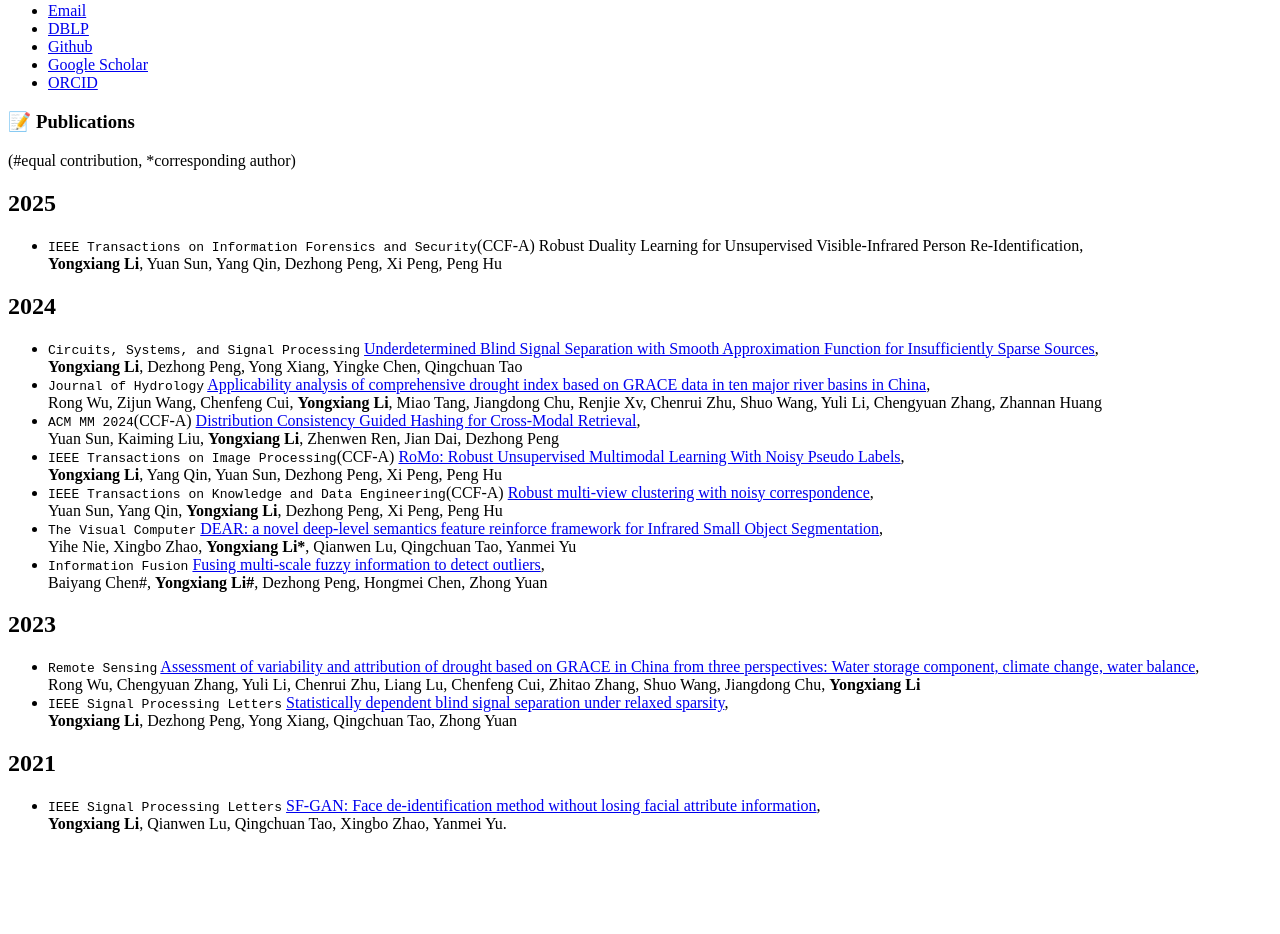
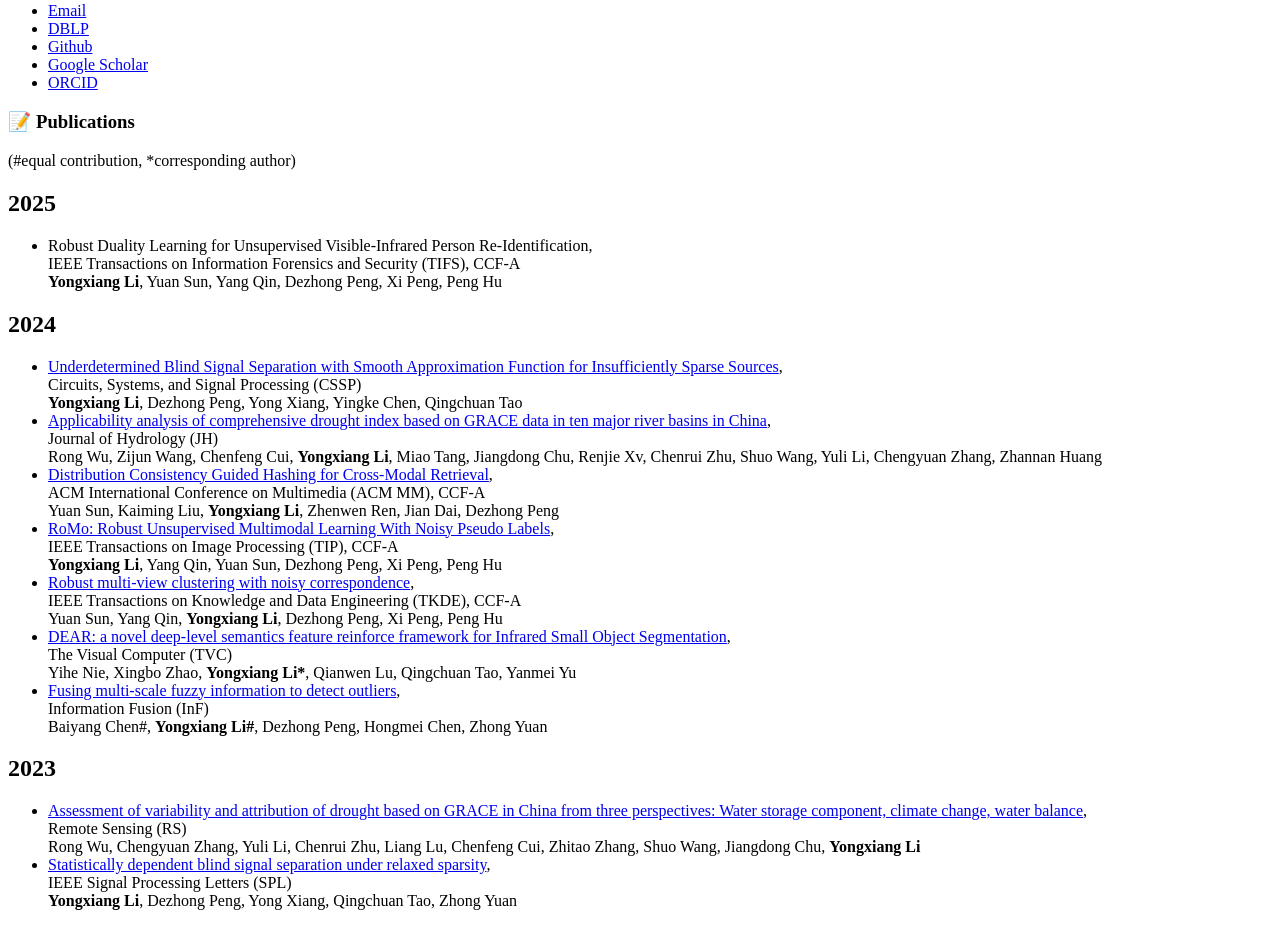
Before and after one commit to LYXRhythm/liyongxiang.github.io, a Jekyll site: the page built from _pages/includes/pub.md, in a window 1280 px wide and 1400 px high, scrolled down 284 px. Shown: the part 353-1287 px from the top of the window. Built offline with Jekyll 4.4.1, drawn with Linux system fonts in a browser that asks for light colours; our own code applies the rules of GitHub Pages for plain Markdown files; before the commit the page ends 1486 px from its top, so only the background shows below that; some of the changed text lies outside the part shown.

Commit message:
rhythm commit

```diff
--- a/_pages/includes/pub.md
+++ b/_pages/includes/pub.md
@@ -3,21 +3,20 @@
 (#equal contribution, *corresponding author)
 
 ## 2025
-- `IEEE Transactions on Information Forensics and Security`(CCF-A) Robust Duality Learning for Unsupervised
-Visible-Infrared Person Re-Identification, <br> **Yongxiang Li**, Yuan Sun, Yang Qin, Dezhong Peng, Xi Peng, Peng Hu
+- Robust Duality Learning for Unsupervised Visible-Infrared Person Re-Identification, <br> IEEE Transactions on Information Forensics and Security (TIFS), CCF-A <br> **Yongxiang Li**, Yuan Sun, Yang Qin, Dezhong Peng, Xi Peng, Peng Hu
 
 ## 2024
-- `Circuits, Systems, and Signal Processing` [Underdetermined Blind Signal Separation with Smooth Approximation Function for Insufficiently Sparse Sources](https://link.springer.com/article/10.1007/s00034-024-02914-9), <br> **Yongxiang Li**, Dezhong Peng, Yong Xiang, Yingke Chen, Qingchuan Tao
-- `Journal of Hydrology` [Applicability analysis of comprehensive drought index based on GRACE data in ten major river basins in China](https://www.sciencedirect.com/science/article/pii/S0022169424016718), <br> Rong Wu, Zijun Wang, Chenfeng Cui, **Yongxiang Li**, Miao Tang, Jiangdong Chu, Renjie Xv, Chenrui Zhu, Shuo Wang, Yuli Li, Chengyuan Zhang, Zhannan Huang
-- `ACM MM 2024`(CCF-A) [Distribution Consistency Guided Hashing for Cross-Modal Retrieval](https://dl.acm.org/doi/abs/10.1145/3664647.3680633), <br> Yuan Sun, Kaiming Liu, **Yongxiang Li**, Zhenwen Ren, Jian Dai, Dezhong Peng
-- `IEEE Transactions on Image Processing`(CCF-A) [RoMo: Robust Unsupervised Multimodal Learning With Noisy Pseudo Labels](https://ieeexplore.ieee.org/abstract/document/10653726), <br> **Yongxiang Li**, Yang Qin, Yuan Sun, Dezhong Peng, Xi Peng, Peng Hu
-- `IEEE Transactions on Knowledge and Data Engineering`(CCF-A) [Robust multi-view clustering with noisy correspondence](https://ieeexplore.ieee.org/abstract/document/10595464), <br> Yuan Sun, Yang Qin, **Yongxiang Li**, Dezhong Peng, Xi Peng, Peng Hu
-- `The Visual Computer` [DEAR: a novel deep-level semantics feature reinforce framework for Infrared Small Object Segmentation](https://link.springer.com/article/10.1007/s00371-024-03499-9), <br> Yihe Nie, Xingbo Zhao, **Yongxiang Li\***, Qianwen Lu, Qingchuan Tao, Yanmei Yu
-- `Information Fusion` [Fusing multi-scale fuzzy information to detect outliers](https://www.sciencedirect.com/science/article/pii/S1566253523004499), <br> Baiyang Chen#, **Yongxiang Li#**, Dezhong Peng, Hongmei Chen, Zhong Yuan
+- [Underdetermined Blind Signal Separation with Smooth Approximation Function for Insufficiently Sparse Sources](https://link.springer.com/article/10.1007/s00034-024-02914-9), <br> Circuits, Systems, and Signal Processing (CSSP) <br> **Yongxiang Li**, Dezhong Peng, Yong Xiang, Yingke Chen, Qingchuan Tao
+- [Applicability analysis of comprehensive drought index based on GRACE data in ten major river basins in China](https://www.sciencedirect.com/science/article/pii/S0022169424016718), <br> Journal of Hydrology (JH) <br> Rong Wu, Zijun Wang, Chenfeng Cui, **Yongxiang Li**, Miao Tang, Jiangdong Chu, Renjie Xv, Chenrui Zhu, Shuo Wang, Yuli Li, Chengyuan Zhang, Zhannan Huang
+- [Distribution Consistency Guided Hashing for Cross-Modal Retrieval](https://dl.acm.org/doi/abs/10.1145/3664647.3680633), <br> ACM International Conference on Multimedia (ACM MM), CCF-A <br> Yuan Sun, Kaiming Liu, **Yongxiang Li**, Zhenwen Ren, Jian Dai, Dezhong Peng
+- [RoMo: Robust Unsupervised Multimodal Learning With Noisy Pseudo Labels](https://ieeexplore.ieee.org/abstract/document/10653726), <br> IEEE Transactions on Image Processing (TIP), CCF-A  <br> **Yongxiang Li**, Yang Qin, Yuan Sun, Dezhong Peng, Xi Peng, Peng Hu
+- [Robust multi-view clustering with noisy correspondence](https://ieeexplore.ieee.org/abstract/document/10595464), <br> IEEE Transactions on Knowledge and Data Engineering (TKDE), CCF-A <br> Yuan Sun, Yang Qin, **Yongxiang Li**, Dezhong Peng, Xi Peng, Peng Hu
+- [DEAR: a novel deep-level semantics feature reinforce framework for Infrared Small Object Segmentation](https://link.springer.com/article/10.1007/s00371-024-03499-9), <br> The Visual Computer (TVC) <br> Yihe Nie, Xingbo Zhao, **Yongxiang Li\***, Qianwen Lu, Qingchuan Tao, Yanmei Yu
+- [Fusing multi-scale fuzzy information to detect outliers](https://www.sciencedirect.com/science/article/pii/S1566253523004499), <br> Information Fusion (InF) <br> Baiyang Chen#, **Yongxiang Li#**, Dezhong Peng, Hongmei Chen, Zhong Yuan
 
 ## 2023
-- `Remote Sensing` [Assessment of variability and attribution of drought based on GRACE in China from three perspectives: Water storage component, climate change, water balance](https://www.mdpi.com/2072-4292/15/18/4426), <br> Rong Wu, Chengyuan Zhang, Yuli Li, Chenrui Zhu, Liang Lu, Chenfeng Cui, Zhitao Zhang, Shuo Wang, Jiangdong Chu, **Yongxiang Li**
-- `IEEE Signal Processing Letters` [Statistically dependent blind signal separation under relaxed sparsity](https://ieeexplore.ieee.org/abstract/document/10113143), <br> **Yongxiang Li**, Dezhong Peng, Yong Xiang, Qingchuan Tao, Zhong Yuan
+- [Assessment of variability and attribution of drought based on GRACE in China from three perspectives: Water storage component, climate change, water balance](https://www.mdpi.com/2072-4292/15/18/4426), <br> Remote Sensing (RS) <br> Rong Wu, Chengyuan Zhang, Yuli Li, Chenrui Zhu, Liang Lu, Chenfeng Cui, Zhitao Zhang, Shuo Wang, Jiangdong Chu, **Yongxiang Li**
+- [Statistically dependent blind signal separation under relaxed sparsity](https://ieeexplore.ieee.org/abstract/document/10113143), <br> IEEE Signal Processing Letters (SPL) <br> **Yongxiang Li**, Dezhong Peng, Yong Xiang, Qingchuan Tao, Zhong Yuan
 
 ## 2021
-- `IEEE Signal Processing Letters` [SF-GAN: Face de-identification method without losing facial attribute information](https://ieeexplore.ieee.org/abstract/document/9382120), <br> **Yongxiang Li**, Qianwen Lu, Qingchuan Tao, Xingbo Zhao, Yanmei Yu.
+- [SF-GAN: Face de-identification method without losing facial attribute information](https://ieeexplore.ieee.org/abstract/document/9382120), <br> IEEE Signal Processing Letters (SPL) <br> **Yongxiang Li**, Qianwen Lu, Qingchuan Tao, Xingbo Zhao, Yanmei Yu.
```
